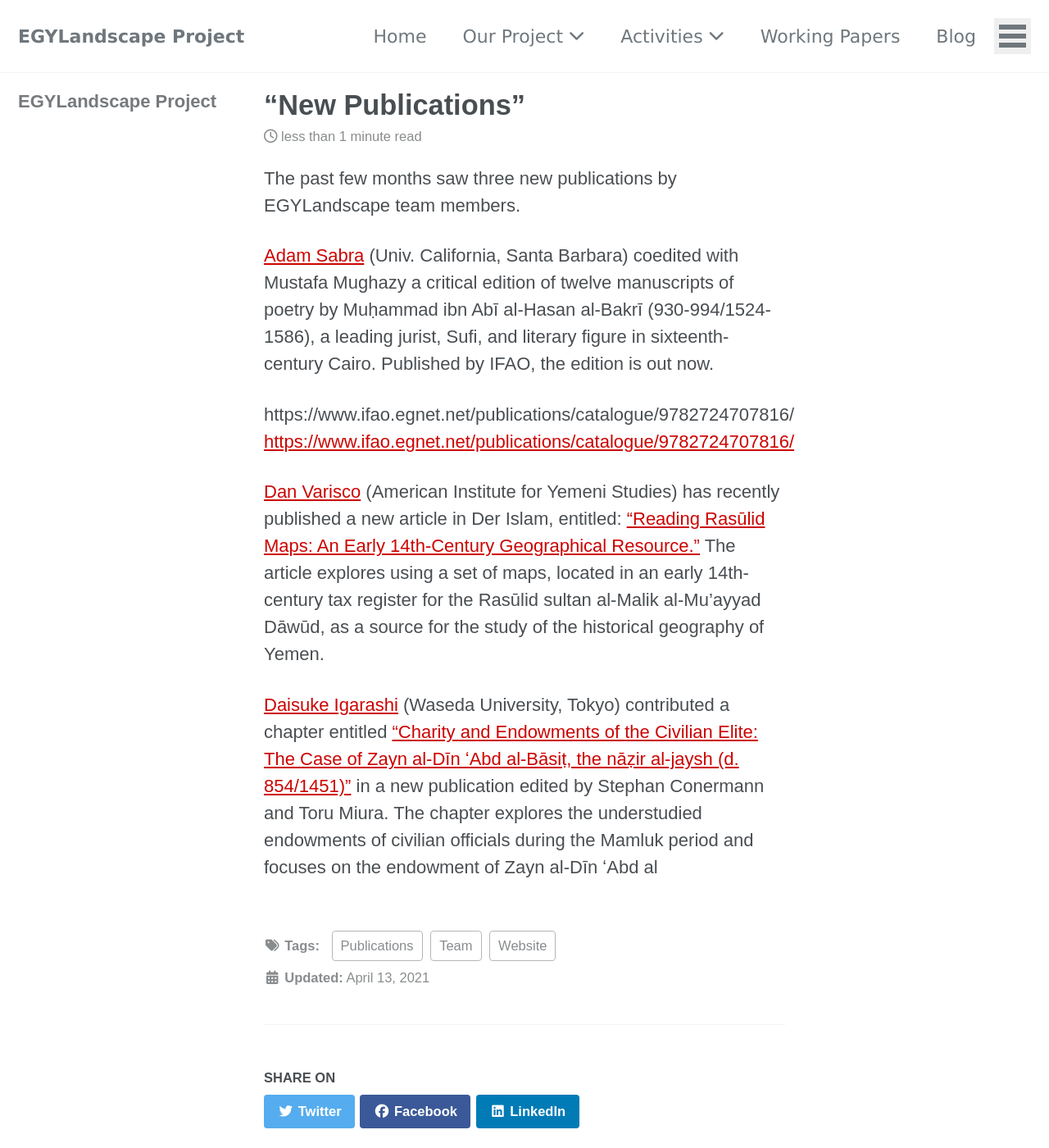
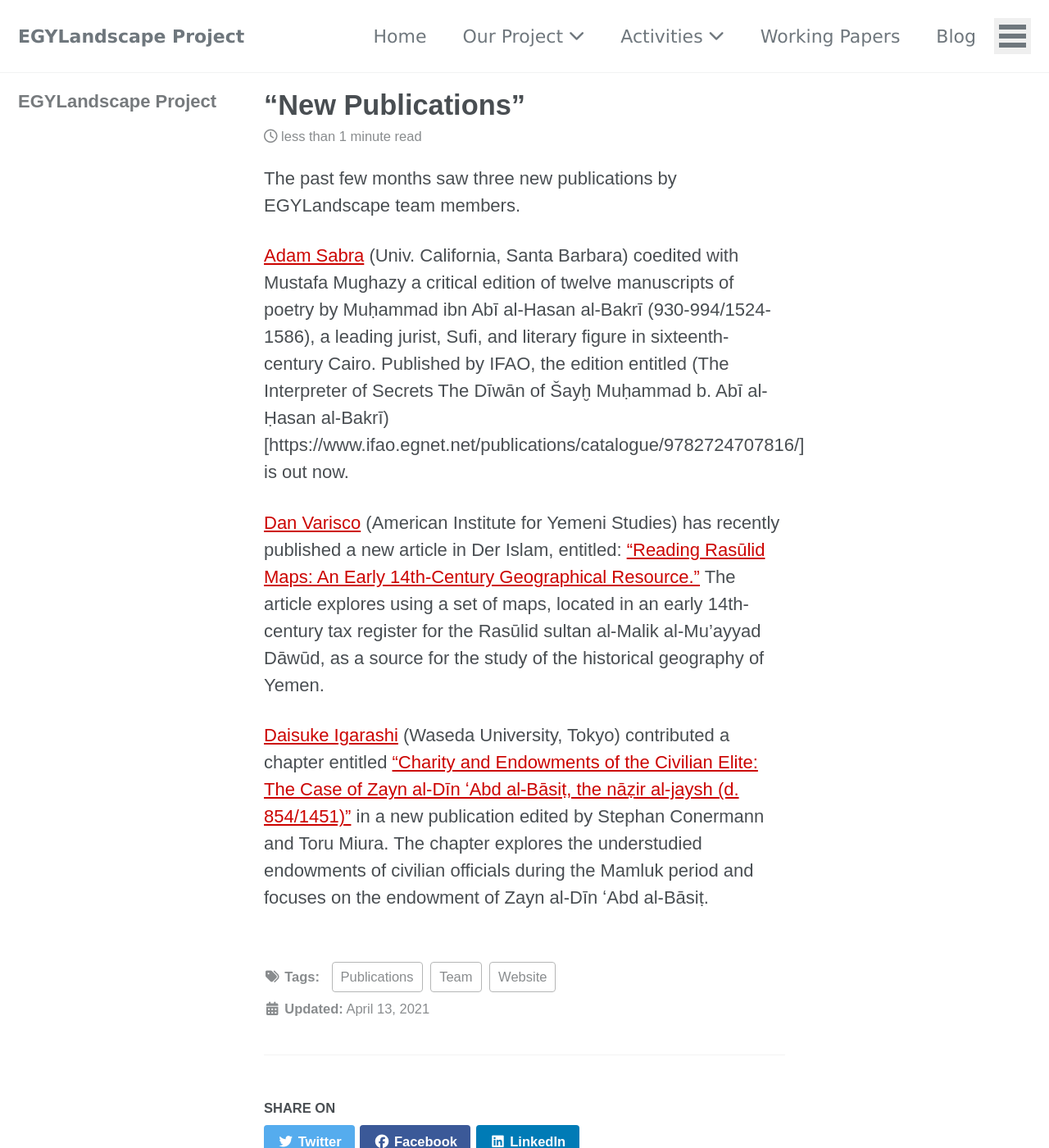
Before and after one commit to mhshaaban/egylandscapeproject.github.io, a Jekyll site: the page built from _posts/2021-4-13-new-publication.md, in a window 1280 px wide and 1400 px high. Shown: the whole window at 82% size. Built offline with Jekyll 4.4.1, drawn with Linux system fonts in a browser that asks for light colours; cached includes are drawn as plain includes; nearby versions of some CDN libraries; some web fonts are replaced.

Commit message:
Update 2021-4-13-new-publication.md

```diff
--- a/_posts/2021-4-13-new-publication.md
+++ b/_posts/2021-4-13-new-publication.md
@@ -11,11 +11,9 @@ date: 13-4-2021
 
 The past few months saw three new publications by EGYLandscape team members.
 
-[Adam Sabra](https://www.egylandscape.org/members/AdamSabra/) (Univ. California, Santa Barbara) coedited with Mustafa Mughazy a critical edition of twelve manuscripts of poetry by Muḥammad ibn Abī al-Hasan al-Bakrī (930-994/1524-1586), a leading jurist, Sufi, and literary figure in sixteenth-century Cairo. Published by IFAO, the edition is out now.
+[Adam Sabra](https://www.egylandscape.org/members/AdamSabra/) (Univ. California, Santa Barbara) coedited with Mustafa Mughazy a critical edition of twelve manuscripts of poetry by Muḥammad ibn Abī al-Hasan al-Bakrī (930-994/1524-1586), a leading jurist, Sufi, and literary figure in sixteenth-century Cairo. Published by IFAO, the edition entitled (The Interpreter of Secrets
+The Dīwān of Šayḫ Muḥammad b. Abī al-Ḥasan al-Bakrī)[https://www.ifao.egnet.net/publications/catalogue/9782724707816/] is out now.
 
-https://www.ifao.egnet.net/publications/catalogue/9782724707816/ <https://www.ifao.egnet.net/publications/catalogue/9782724707816/>
+[Dan Varisco](https://www.egylandscape.org/members/DanielVarisco/) (American Institute for Yemeni Studies) has recently published a new article in Der Islam, entitled: [“Reading Rasūlid Maps: An Early 14th-Century Geographical Resource.”](https://doi.org/10.1515/islam-2021-0005) The article explores using a set of maps, located in an early 14th-century tax register for the Rasūlid sultan al-Malik al-Mu’ayyad Dāwūd, as a source for the study of the historical geography of Yemen.
 
-
-[Dan Varisco](https://www.egylandscape.org/members/DanielVarisco/) (American Institute for Yemeni Studies) has recently published a new article in Der Islam, entitled: [“Reading Rasūlid Maps: An Early 14th-Century Geographical Resource.”](https://doi.org/10.1515/islam-2021-0005 <https://doi.org/10.1515/islam-2021-0005) The article explores using a set of maps, located in an early 14th-century tax register for the Rasūlid sultan al-Malik al-Mu’ayyad Dāwūd, as a source for the study of the historical geography of Yemen.
-
-[Daisuke Igarashi](https://www.egylandscape.org/members/DaisukeIgarashi/) (Waseda University, Tokyo) contributed a chapter entitled ["Charity and Endowments of the Civilian Elite: The Case of Zayn al-Dīn ʻAbd al-Bāsiṭ, the nāẓir al-jaysh (d. 854/1451)"](https://www.academia.edu/46529847/Charity_and_Endowments_of_the_Civilian_Elite_The_Case_of_Zayn_al_D%C4%ABn_%CA%BBAbd_al_B%C4%81si%E1%B9%AD_the_n%C4%81%E1%BA%93ir_al_jaysh_d_854_1451_) in a new publication edited by Stephan Conermann and Toru Miura. The chapter explores the understudied endowments of civilian officials during the Mamluk period and focuses on the endowment of Zayn al-Dīn ʻAbd al
+[Daisuke Igarashi](https://www.egylandscape.org/members/DaisukeIgarashi/) (Waseda University, Tokyo) contributed a chapter entitled ["Charity and Endowments of the Civilian Elite: The Case of Zayn al-Dīn ʻAbd al-Bāsiṭ, the nāẓir al-jaysh (d. 854/1451)"](https://www.academia.edu/46529847/Charity_and_Endowments_of_the_Civilian_Elite_The_Case_of_Zayn_al_D%C4%ABn_%CA%BBAbd_al_B%C4%81si%E1%B9%AD_the_n%C4%81%E1%BA%93ir_al_jaysh_d_854_1451_) in a new publication edited by Stephan Conermann and Toru Miura. The chapter explores the understudied endowments of civilian officials during the Mamluk period and focuses on the endowment of Zayn al-Dīn ʻAbd al-Bāsiṭ.
```
